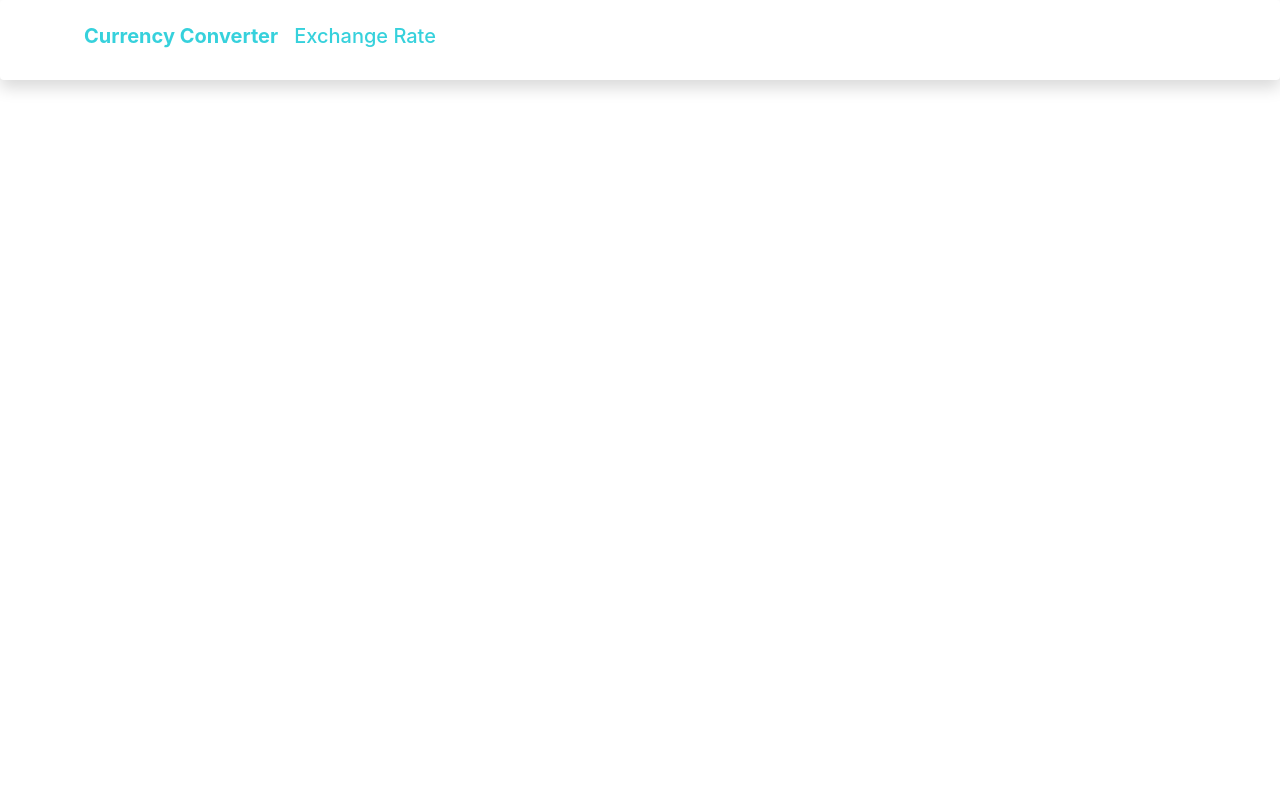
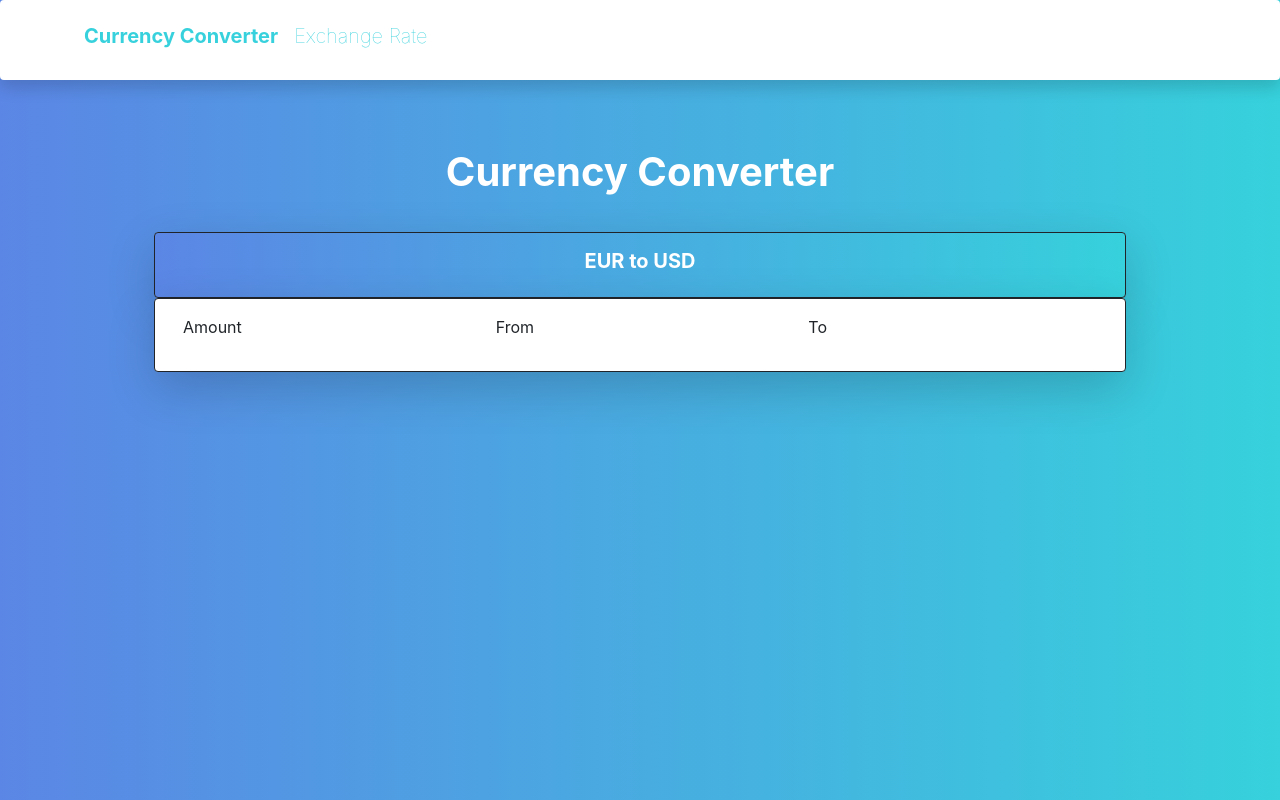
Before and after one commit to jg93pt/exchange-app, a React (Create React App) app: page / in a window 1280 px wide. Built offline with nearby package versions, Linux system fonts and the light colour scheme.

Commit message:
Created navbar, developing main-content design

```diff
--- a/src/App.js
+++ b/src/App.js
@@ -1,33 +1,56 @@
-import React from 'react';
+import React, { Component } from 'react';
 import { BrowserRouter as Router, Route, Link } from "react-router-dom";
 import CurrencyConverter from './CurrencyConverter';
 import ExchangeRate from './ExchangeRate';
 
 import './App.css';
 
+// For nav menu items
+class App extends Component {
+  state = {
+    flag: true
+  }
+  handleClick= () => {
+    if (this.state.flag == true)
+    {
+      this.setState({flag: this.state.flag})
+    }
+    else
+    this.setState({flag: !this.state.flag})
+  }
 
+  handleClickExchange= () => {
+    if (this.state.flag == false)
+    {
+      this.setState({flag: this.state.flag})
+    }
+    else
+    this.setState({flag: !this.state.flag})
+  }
 
-const App = () => {
+  render () {
   return (
     <Router>
-    <nav class="navbar navbar-expand-md navbar-light shadow p-3 mb-5 bg-body rounded fixed-top">
-      <div class="container-fluid ms-5">
-        <div class="" id="navbarNav">
-          <ul class="navbar-nav">
-            <li class="nav-item">
-              <Link class="nav-link active" aria-current="page" id="navbar-text" to="/CurrencyConverter"><h5 id="title-color">Currency Converter</h5></Link>
+    <nav className="navbar navbar-expand-md navbar-light shadow p-3 mb-5 bg-body rounded fixed-top">
+      <div className="container-fluid ms-5">
+        <div id="navbarNav">
+          <ul className="navbar-nav">
+            <li className="nav-item" onClick={this.handleClick}>
+              <Link className="nav-link" aria-current="page" id="navbar-text" to="/CurrencyConverter"><h5 id="title-color" className={`${this.state.flag ? 'focus-item' : ''}`}>Currency Converter</h5></Link>
             </li>
-            <li class="nav-item">
-              <Link class="nav-link" id="navbar-text" to="/ExchangeRate"><h5 id="title-color">Exchange Rate</h5></Link>
+            <li className="nav-item" onClick={this.handleClickExchange}>
+              <Link className="nav-link" id="navbar-text" to="/ExchangeRate"><h5 id="title-color" className={`${this.state.flag ? '' : 'focus-item'}`}>Exchange Rate</h5></Link>
             </li>
           </ul>
         </div>
       </div>
     </nav>
+        <Route path="/" exact component={CurrencyConverter} />
         <Route path="/CurrencyConverter" exact component={CurrencyConverter} />
         <Route path="/ExchangeRate" component={ExchangeRate} />
     </Router>
   );
 }
+}
 
 export default App;
--- a/src/CurrencyConverter.js
+++ b/src/CurrencyConverter.js
@@ -11,15 +11,39 @@ class Currency extends React.Component {
   }
 
   render() {
-
     return (
-      <div className="container">
+      <div className="container main-page-title">
         <div className="row mt-5">
           <div className="col-12 mt-5 text-center">
-          <h1 class="sm-screen">Currency Converter</h1>
+          <h1 className="sm-screen">Currency Converter</h1>
           </div>
         </div>
+        <div className='row mt-4'>
+          <div className="d-flex flex-column bd-highlight mb-3">
+            <div className="container-xxl mt-1" id="no-sm">
+              <div className="row ms-5 me-5 shadow-lg p-3 bg-body rounded rounded-5 border border-1 border-dark" id="title-div">
+                <div className="col-xl-12">
+                  <h5 className="text-center">EUR to USD</h5>
+              </div>
+        </div>
+    </div>
+    <h5 className="text-center" id="only-sm">EUR to USD</h5>
+    <div className="container-xxl">
+              <div className="row ms-5 me-5 shadow-lg p-3 mb-5 bg-body rounded rounded-5 border border-1 border-dark">
+                <div className="col-md-4">
+                  <p className="text-left">Amount</p>
+                  </div>
+                  <div className="col-md-4">
+                  <p className="text-left">From</p>
+                  </div>
+                  <div className="col-md-4">
+                  <p className="text-left">To</p>
+                  </div>
+        </div>
+    </div>
+        </div>
       </div>
+    </div>
     )
   }
 }
--- a/src/Custom.css
+++ b/src/Custom.css
@@ -2,11 +2,42 @@
   .sm-screen{
     margin-top: 50px;
   }
+
+  .main-page-title{
+    margin-top:70px;
+  }
+
+  #no-sm{
+    display: none;
+  }
 }
-.navbar-nav > .nav-item > .active > h5 {
+
+@media (min-width: 768px) {
+  .main-page-title{
+  margin-top: 100px;
+  }
+
+  #only-sm{
+    display: none;
+  }
+
+  #title-div{
+    background: #36D1DC;
+    background: -webkit-linear-gradient(to right, #5B86E5, #36D1DC);
+    background: linear-gradient(to right, #5B86E5, #36D1DC);
+  }
+}
+
+.focus-item {
   color: #36d1dc!important;
   font-weight: bold!important;
 }
 #title-color{
   color: #36d1dc;
+  font-weight:lighter;
 }
+
+h1, h5{
+  color: white;
+  font-weight: bolder;
+}
--- a/src/ExchangeRate.js
+++ b/src/ExchangeRate.js
@@ -13,10 +13,10 @@ class Exchange extends React.Component {
   render() {
 
     return (
-      <div className="container">
+      <div className="container main-page-title">
       <div className="row mt-5">
         <div className="col-12 mt-5 text-center">
-        <h1>Exchange Rate</h1>
+        <h1 className="sm-screen">Exchange Rate</h1>
         </div>
       </div>
     </div>
--- a/src/index.css
+++ b/src/index.css
@@ -1,4 +1,5 @@
 body {
+  max-width: 100%;
   background: #36D1DC;
     background: -webkit-linear-gradient(to right, #5B86E5, #36D1DC);
     background: linear-gradient(to right, #5B86E5, #36D1DC);
```
